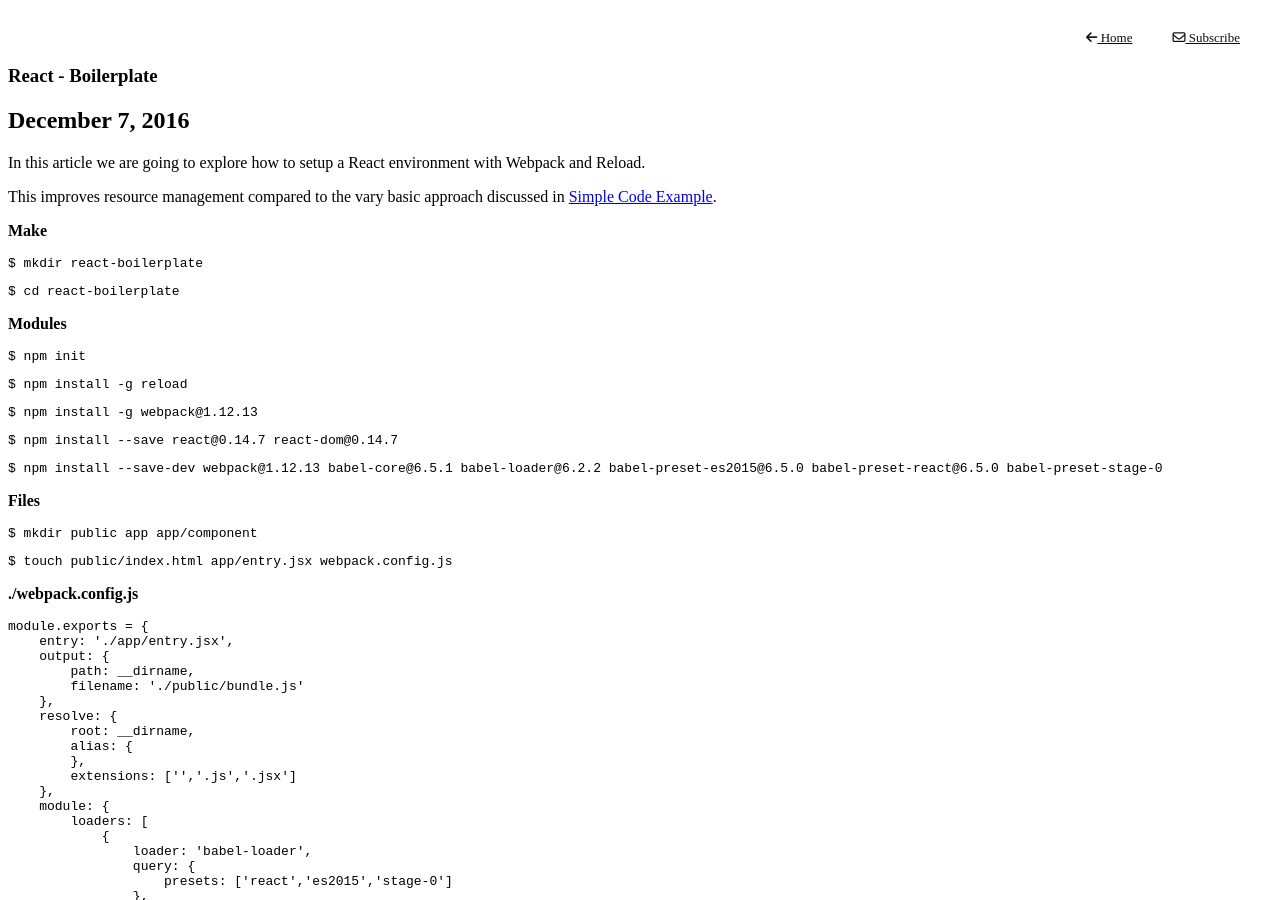
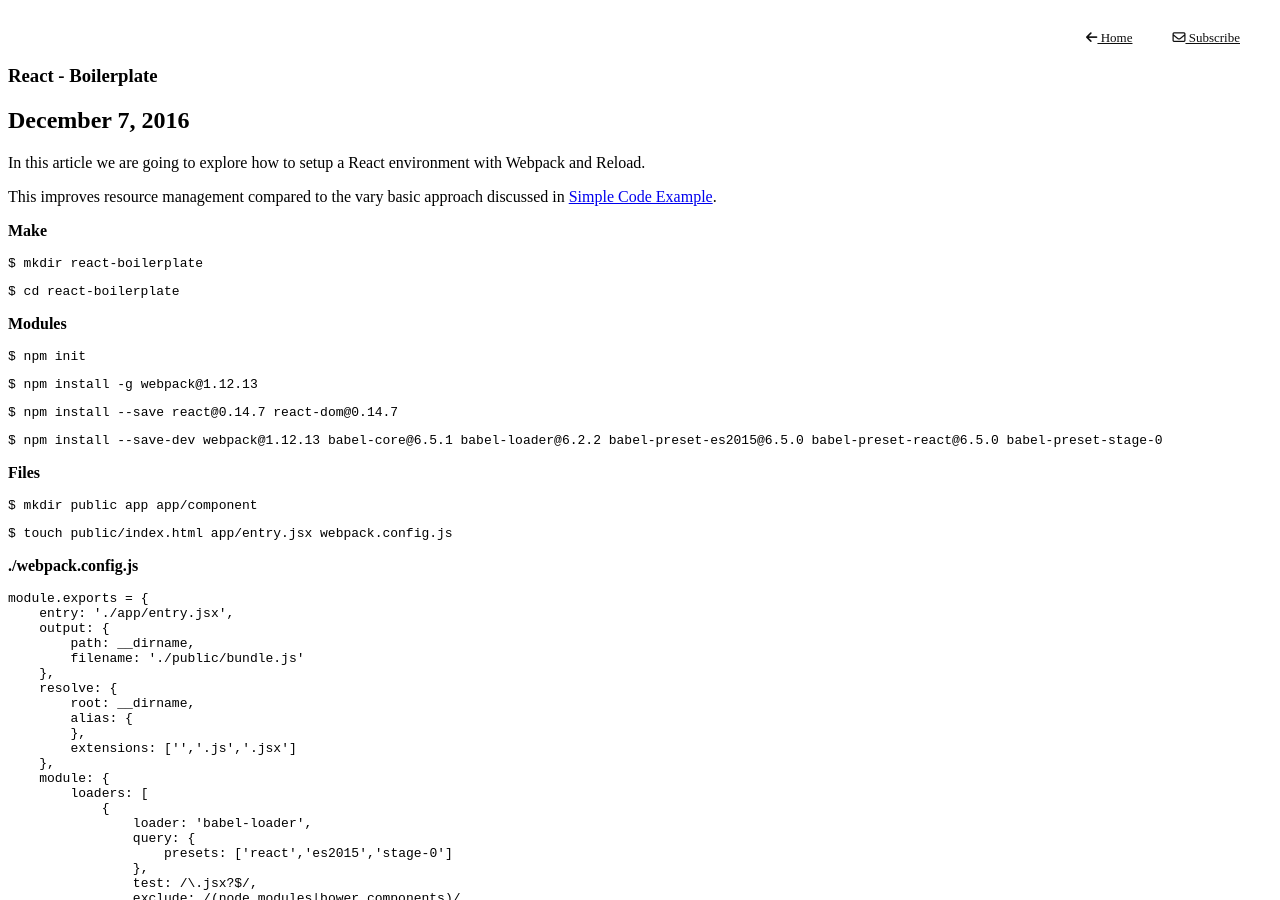
Before and after one commit to develdoe/develdoe.github.io, a Jekyll site: the page built from _posts/2016-12-07-react-boilerplate.md, in a window 1280 px wide and 900 px high. Built offline with Jekyll 4.4.1, drawn with Linux system fonts in a browser that asks for light colours; nearby versions of some CDN libraries; comment, search, counter and statistics services are not loaded.

Commit message:
Updated 2016-12-07-react-boilerplate.md

````diff
--- a/_posts/2016-12-07-react-boilerplate.md
+++ b/_posts/2016-12-07-react-boilerplate.md
@@ -24,10 +24,6 @@
 
 ```bash
 $ npm init
-```
-
-```bash
-$ npm install -g reload
 ```
 
 ```bash
````
